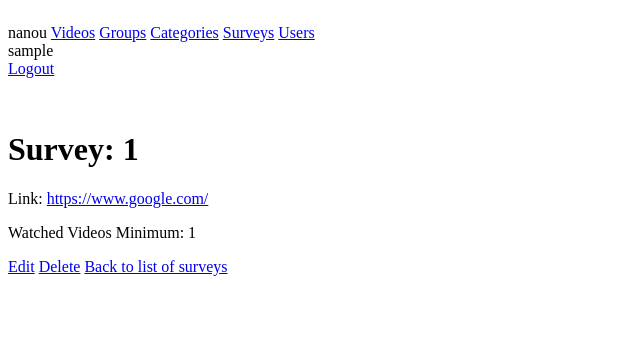
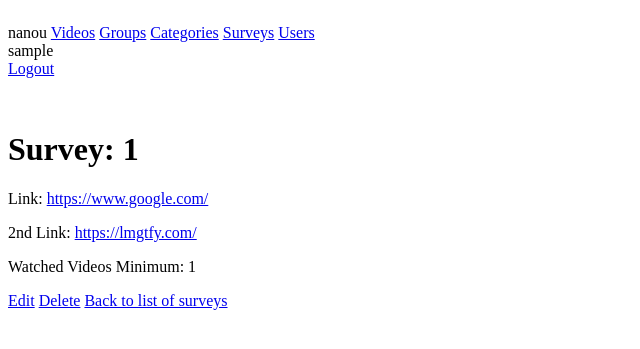
Before and after one commit to openHPI/nanou-server, a Django app: page /surveys/1/ in a window 1280 px wide. Shown: the top 349 px of the page, without its empty margins (0-640 px from the left). Run offline with Django 3.2, Linux system fonts and the light colour scheme; the visitor is signed in with stand-in values (Sample User, id 1); data comes from the database, SQL or seed files in the repository; parts of the project's set-up code (start-up, migrations or seed data) failed here and were passed over; some libraries are stand-ins or nearby versions.

Commit message:
fix(survey): show secondary link in detail view

```diff
--- a/nanou/surveys/templates/survey/detail.html
+++ b/nanou/surveys/templates/survey/detail.html
@@ -4,6 +4,7 @@
 <div class="ui main text container">
     <h1>Survey: {{ survey.id }}</h1>
     <p>Link: <a href="{{ survey.link }}">{{ survey.link }}</a></p>
+    <p>2nd Link: <a href="{{ survey.secondary_link }}">{{ survey.secondary_link }}</a></p>
     <p>Watched Videos Minimum: {{ survey.watch_minimum }}</p>
     <p>
         {% if perms.base.manage_curriculum %}
```
